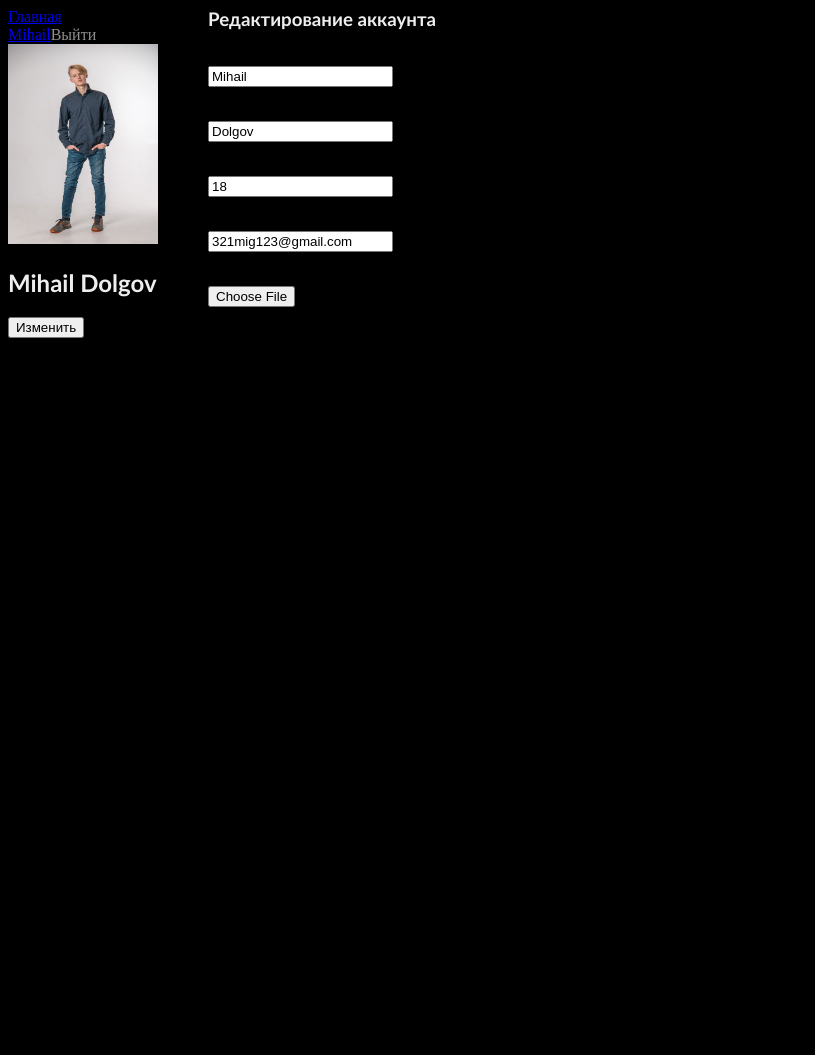
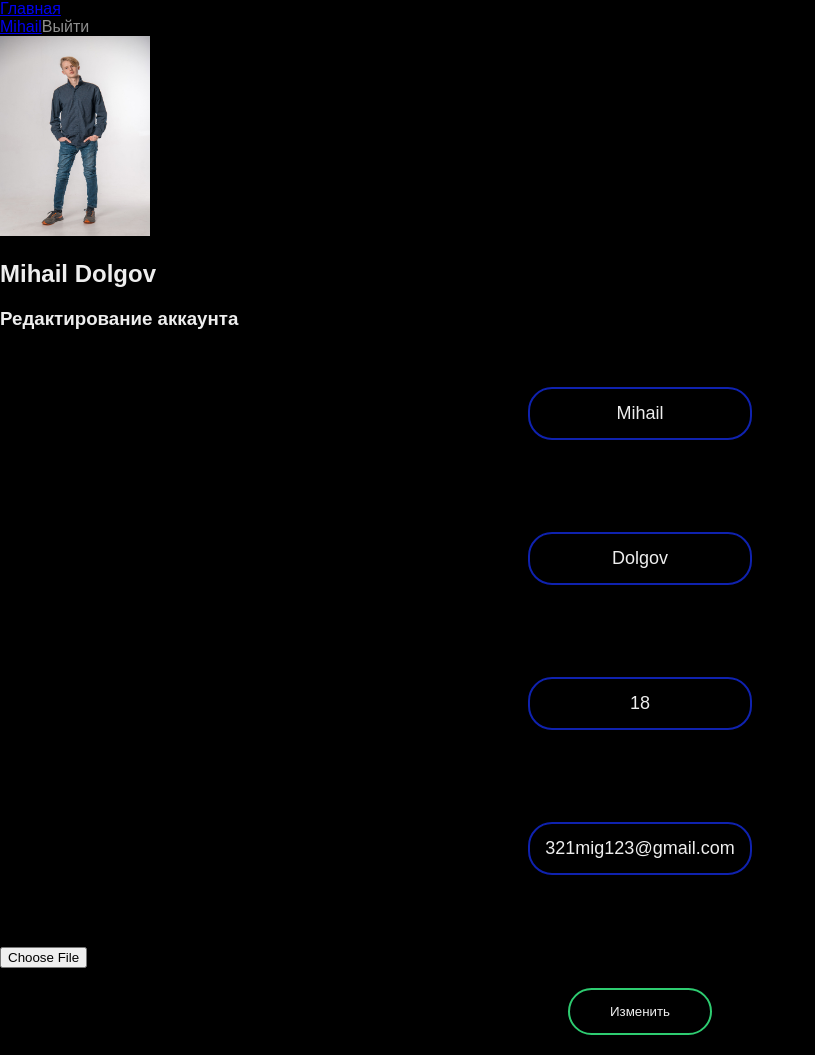
Before and after one commit to Mihail-sudo/web_server, a Flask app: page /account in a window 1280 px wide. Shown: the whole page, without its empty margins (0-815 px from the left). Before the commit the page ends 338 px from the top, so only its background shows below. Run offline with Flask 2, Linux system fonts and the light colour scheme; a user stored in the database is signed in; parts of the project's set-up code (start-up, migrations or seed data) failed here and were passed over; some libraries are stand-ins or nearby versions.

Commit message:
изменено:      static/css/style.css 	новый файл:    static/img/05503c8d95440c68.jpg 	изменено:      api.py 	изменено:      data/__pycache__/news.cpython-37.pyc 	изменено:      data/__pycache__/users.cpython-37.pyc 	изменено:      data/news.py 	изменено:      data/users.py 	изменено:      db/blogs.sqlite 	изменено:      loginfile.py 	изменено:      main.py 	изменено:      templates/index.html 	изменено:      templates/login.html 	изменено:      templates/my_account.html 	изменено:      templates/news.html 	изменено:      templates/register.html

```diff
--- a/static/css/style.css
+++ b/static/css/style.css
@@ -1,19 +1,19 @@
 body {
     background-color: #000000;
+    margin: 0;
+    padding: 0;
+    font-family: Arial, Helvetica, sans-serif;
 }
 
 h1 {
-    font-family: Arial, Helvetica, sans-serif;
     color: #eeeeee;
 }
 
 h2 {
-    font-family: 'Gill Sans', 'Gill Sans MT', Calibri, 'Trebuchet MS', sans-serif;
     color: #eeeeee;
 }
 
 h3 {
-    font-family: 'Gill Sans', 'Gill Sans MT', Calibri, 'Trebuchet MS', sans-serif;
     color: #eeeeee;
 }
 
@@ -21,23 +21,11 @@ h3 {
     margin-left: 275px;
     width: 100;
     border: 4px double black;
-    border-top-right-radius: 10%;
-    border-bottom-right-radius: 10%;
-    background: #0f223a;
+    border-top-right-radius: 25px;
+    border-bottom-right-radius: 25px;
+    background: #4f223f;
     padding-left: 15px;
     padding-bottom: 15px;
-}
-
-
-.account {
-    position: absolute; /* Абсолютное позиционирование */
-    left: 200px;
-    top: -55px;
-}
-
-.account_content{
-    position: absolute;
-    left: 300;
 }
 
 .logout:hover{
@@ -51,3 +39,94 @@ h3 {
     padding-bottom: 5px;
     margin: 10;
 }
+
+.box-login {
+    width: 300px;
+    padding: 40px;
+    position: absolute;
+    top: 50%;
+    left: 50%;
+    transform: translate(-50%, -50%);
+    background: #4f223f;
+    text-align: center;
+    border-radius: 10px;
+}
+
+.form-control {
+    font-size: large;
+    border: 0;
+    background: none;
+    display: block;
+    margin: 20px auto;
+    text-align: center;
+    border: 2px solid #0f22af;
+    padding: 14px 10px;
+    width: 200px;
+    outline: none;
+    color: #eeeeee;
+    border-radius: 24px;
+    transition: 0.025s;
+}
+
+.form-control:focus {
+    width: 280px;
+    border-color: #2ecc71;
+}
+
+.btn-primary {
+    border: 0;
+    background: none;
+    display: block;
+    margin: 20px auto;
+    text-align: center;
+    border: 2px solid #2ecc71;
+    padding: 14px 40px;
+    outline: none;
+    color: #eeeeee;
+    border-radius: 24px;
+    transition: 0.025s;
+    cursor: pointer;
+}
+
+.btn-primary:hover{
+    background: #2ecc71;
+}
+
+.register-login{
+    color: #fff;
+    top: 0px;
+}
+
+.box-register {
+    width: 300px;
+    padding: 40px;
+    position: absolute;
+    top: 75%;
+    left: 50%;
+    transform: translate(-50%, -50%);
+    background: #4f223f;
+    text-align: center;
+    border-radius: 10px;
+}
+
+.box-account {
+    width: 300px;
+    padding: 40px;
+    position: absolute;
+    top: 50%;
+    left: 50%;
+    transform: translate(-50%, -43%);
+    background: #4f223f;
+    text-align: center;
+    border-radius: 10px;
+}
+
+.account-img {
+    position: absolute;
+    top: 40px;
+}
+
+.index_img {
+    margin: 10px;
+    border-radius: 100%;
+}
```
Also changed, not shown: static/img/05503c8d95440c68.jpg (added).
